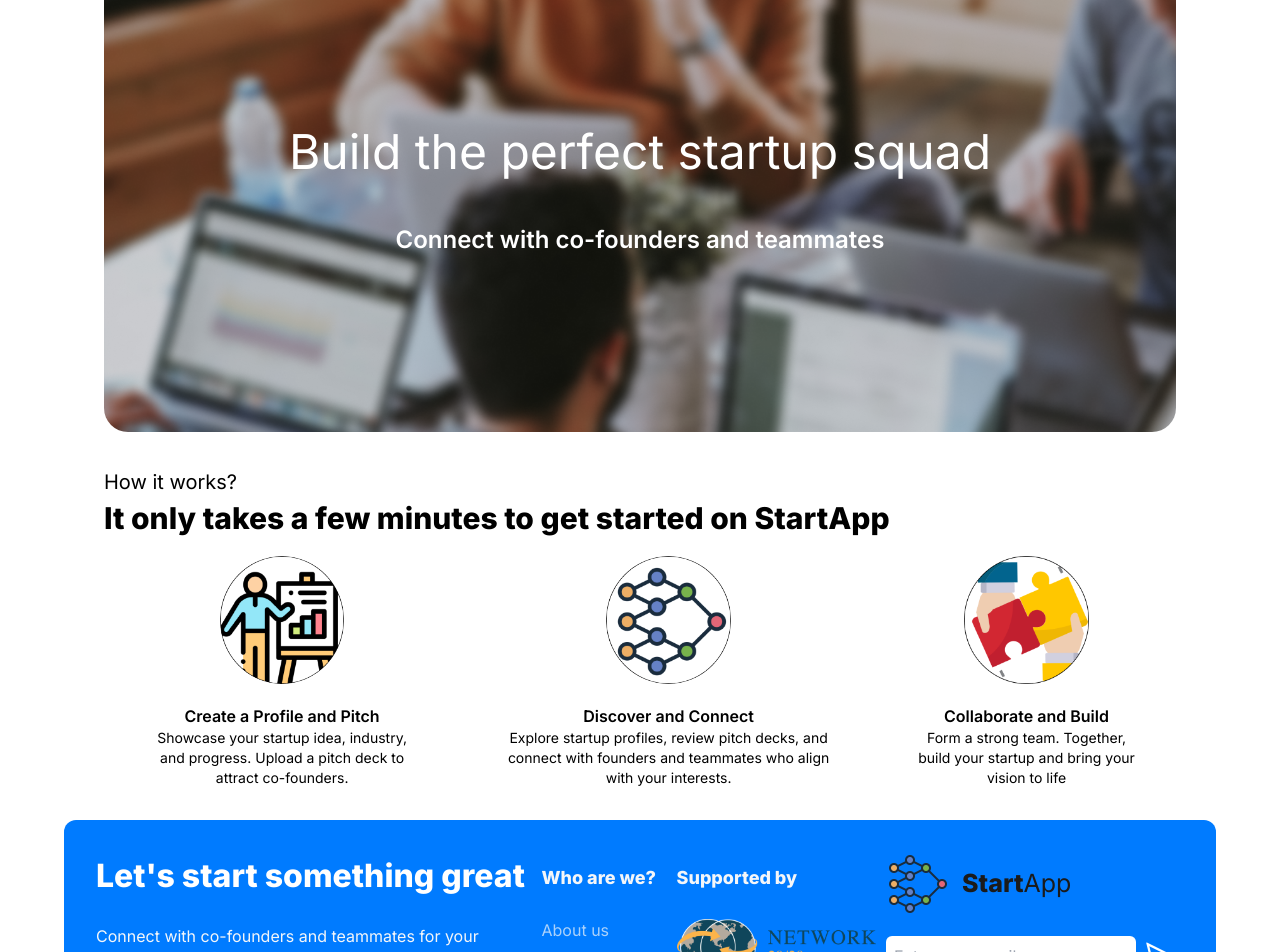
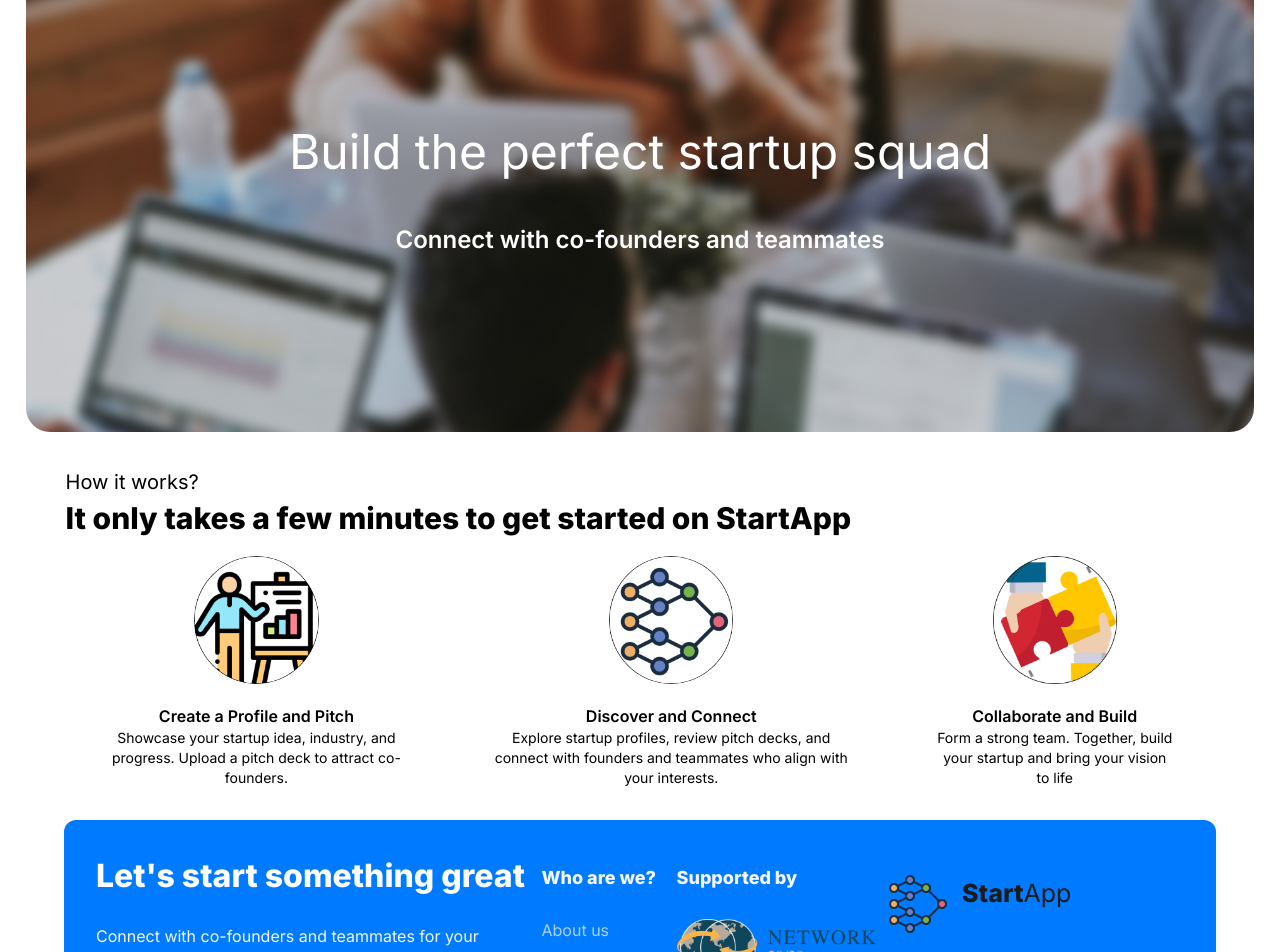
Before and after one commit to dKurtalic/boldapp, a React (Vite) app in the folder boldapp/: page / in a window 1280 px wide. Shown: the part 160-1112 px from the top of the page. Built offline with nearby package versions, Linux system fonts and the light colour scheme.

Commit message:
alignment

```diff
--- a/boldapp/src/components/footer.jsx
+++ b/boldapp/src/components/footer.jsx
@@ -7,9 +7,9 @@ import { TfiLocationPin } from 'react-icons/tfi'
 const Footer = () => {
     return (
         <div className='bg-googlePlava w-[90%] rounded-xl p-[2rem] my-[2rem] mx-auto justify-between flex flex-wrap'>
-            <div className='w-[40%]'>
+            <div className='lg:w-[40%]'>
                 <h1 className='text-[2rem] font-bold text-white'>Let's start something great</h1>
-                <div className='text-lightGray mt-6'>
+                <div className='text-lightGray mt-6 '>
                     Connect with co-founders and teammates for your startup journey. Find the perfect match for your startup's success. Join our platform and collaborate with like-minded individuals, turning ideas into reality.
                 </div>
             </div>
@@ -33,7 +33,7 @@ const Footer = () => {
 
             <div className=''>
                 <div className='flex items-center'>
-                    <img src={logo} alt="logo" className='w-[4rem] h-[4rem]' />
+                    <img src={logo} alt="logo" className='w-[4rem] h-[4rem] mt-5' />
                     <h1 className='logo text-[25px] text-textColor pl-3'>
                         <strong>Start</strong>App
                     </h1>
--- a/boldapp/src/screens/LandingPage.jsx
+++ b/boldapp/src/screens/LandingPage.jsx
@@ -9,9 +9,9 @@ import Footer from '../components/footer'
 const LandingPage = () => {
     return (
         <div >
-            <div className='w-[90%] justify-between items-center m-auto'>
-                <div className='flex justify-center items-center bg-cover bg-center bg-no-repeat h-[30rem]  bg-lightBackground rounded-3xl mx-10 ' style={{ backgroundImage: `url(${coverPhoto})` }}>
-                    <div className='text-center  '>
+            <div className='w-[96%] justify-between items-center m-auto'>
+                <div className='flex justify-center items-center bg-cover bg-center bg-no-repeat h-[30rem]  bg-lightBackground rounded-3xl  ' style={{ backgroundImage: `url(${coverPhoto})` }}>
+                    <div className='text-center mx-6 '>
                         <h2 className='text-5xl text-white pb-12'>Build the perfect startup squad </h2>
                         <h3 className='text-2xl text-white font-semibold'>Connect with co-founders and teammates</h3>
                     </div>
@@ -21,10 +21,10 @@ const LandingPage = () => {
                     <h4 className='text-xl pt-9'>How it works?</h4>
                     <h1 className='text-3xl font-bold pt-1'>It only takes a few minutes to get started on StartApp</h1>
 
-                    <div className='flex justify-center items-center'>
+                    <div className='flex flex-wrap lg:flex-nowrap justify-center items-center'>
 
-                        <div className='items-center justify-center px-10 flex flex-col '>
-                            <div className='m-5 '>
+                        <div className='items-center justify-center px-10  flex flex-col '>
+                            <div className='m-5 mt-5 '>
                                 <img src={ellipse1} className='h-[8rem] max-w-full rounded-full' alt="" />
                             </div>
                             <div className='text-center'>
```
